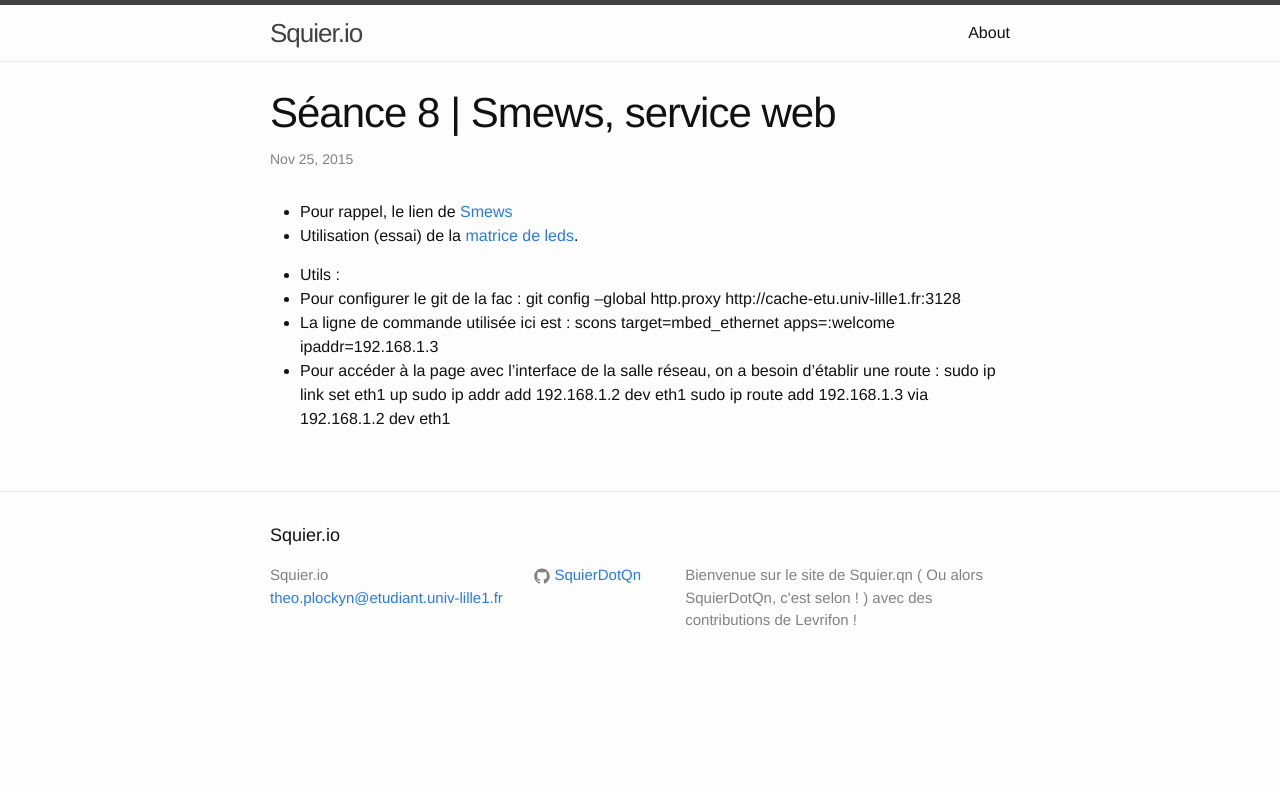
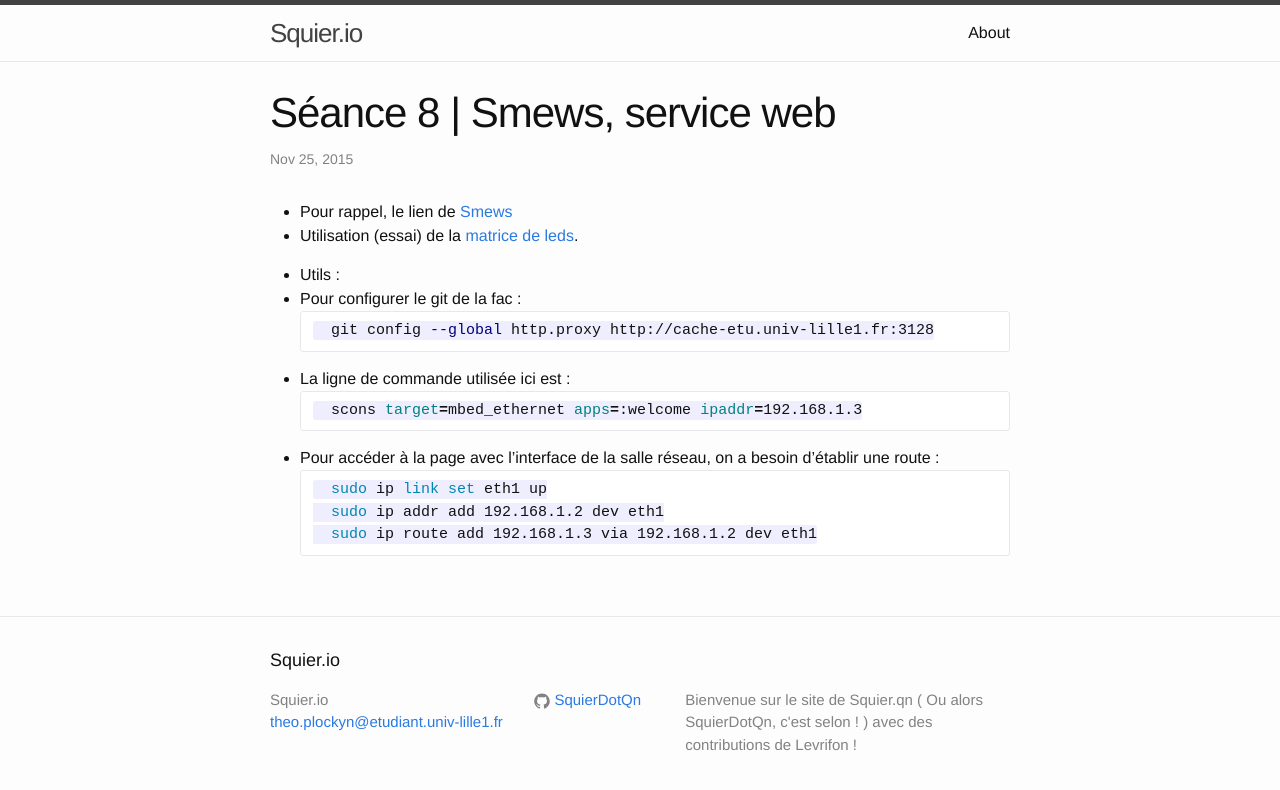
Before and after one commit to SquierDotQn/SquierDotQn.github.io, a Jekyll site: the page built from _posts/2015-11-25-seance-8.markdown, in a window 1280 px wide. Shown: the top 790 px of the page. Built offline with Jekyll 4.4.1, drawn with Linux system fonts in a browser that asks for light colours.

Commit message:
tata yoyo

````diff
--- a/_posts/2015-11-25-seance-8.markdown
+++ b/_posts/2015-11-25-seance-8.markdown
@@ -8,12 +8,19 @@ categories: pje seance smews
 * Utilisation (essai) de la [matrice de leds][led_matrix].
 
 * Utils :
-* Pour configurer le git de la fac : git config --global http.proxy http://cache-etu.univ-lille1.fr:3128
-* La ligne de commande utilisée ici est : scons target=mbed_ethernet apps=:welcome ipaddr=192.168.1.3
+* Pour configurer le git de la fac :
+```bash
+	git config --global http.proxy http://cache-etu.univ-lille1.fr:3128
+```
+* La ligne de commande utilisée ici est :
+```bash
+	scons target=mbed_ethernet apps=:welcome ipaddr=192.168.1.3
+```
 * Pour accéder à la page avec l'interface de la salle réseau, on a besoin d'établir une route :
+```bash
 	sudo ip link set eth1 up
 	sudo ip addr add 192.168.1.2 dev eth1
 	sudo ip route add 192.168.1.3 via 192.168.1.2 dev eth1
-
+```
 [led_matrix]: 	https://github.com/sparkfun/LED_Matrix_Serial_Interface_RGB
 [smews-gh]: 	https://github.com/2xs/smews
````
Also changed, not shown: _posts/2015-11-18-seance-7.markdown (+8 -2 lines).
